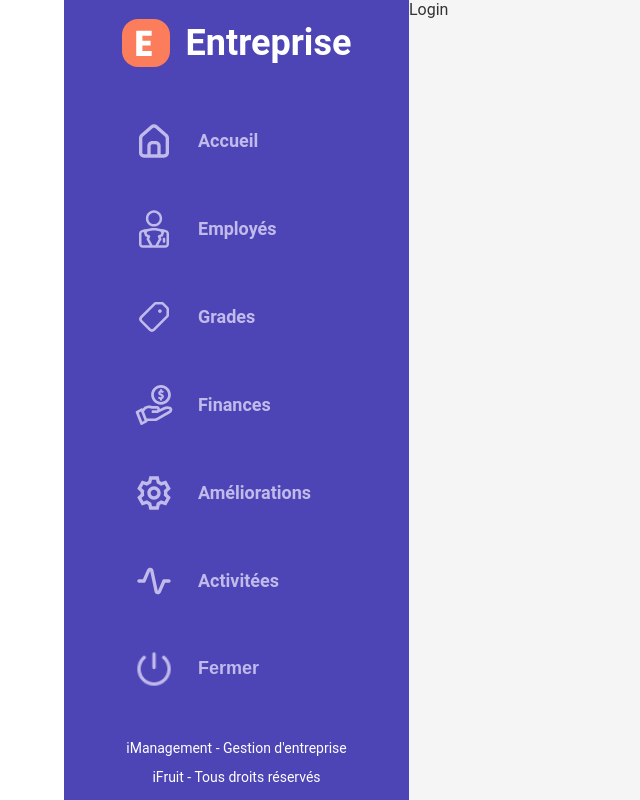
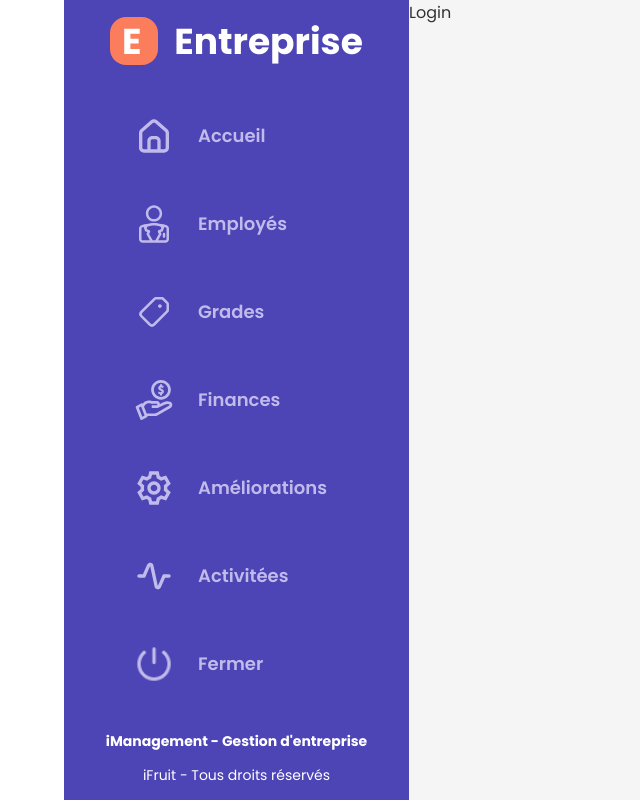
Before and after one commit to Tryade-projects/triade-dashboard, a React (Vite) app: page / in a window 1280 px wide. Shown: the whole page, without its empty margins (0-640 px from the left). Built offline with nearby package versions, Linux system fonts and the light colour scheme.

Commit message:
same css with master'

```diff
--- a/src/styles/_fonts.scss
+++ b/src/styles/_fonts.scss
@@ -1 +1 @@
-@import url('https://fonts.googleapis.com/css2?family=Poppins:wght@400;500;600&display=swap');
+@import url("https://fonts.googleapis.com/css2?family=Poppins:wght@400;500;600;700&display=swap");
--- a/src/styles/_settings.scss
+++ b/src/styles/_settings.scss
@@ -2,7 +2,9 @@
   margin: 0;
   padding: 0;
   box-sizing: border-box;
+  font-size: inherit;
 
+  font-family: Poppins, sans-serif;
   &::before,
   &::after {
     box-sizing: border-box;
@@ -40,3 +42,19 @@ button {
   font-size: 16px;
   color: #333;
 }
+
+.regular {
+  font-weight: 400;
+}
+
+.medium {
+  font-weight: 500;
+}
+
+.semiBold {
+  font-weight: 600;
+}
+
+.bold {
+  font-weight: 700;
+}
```
